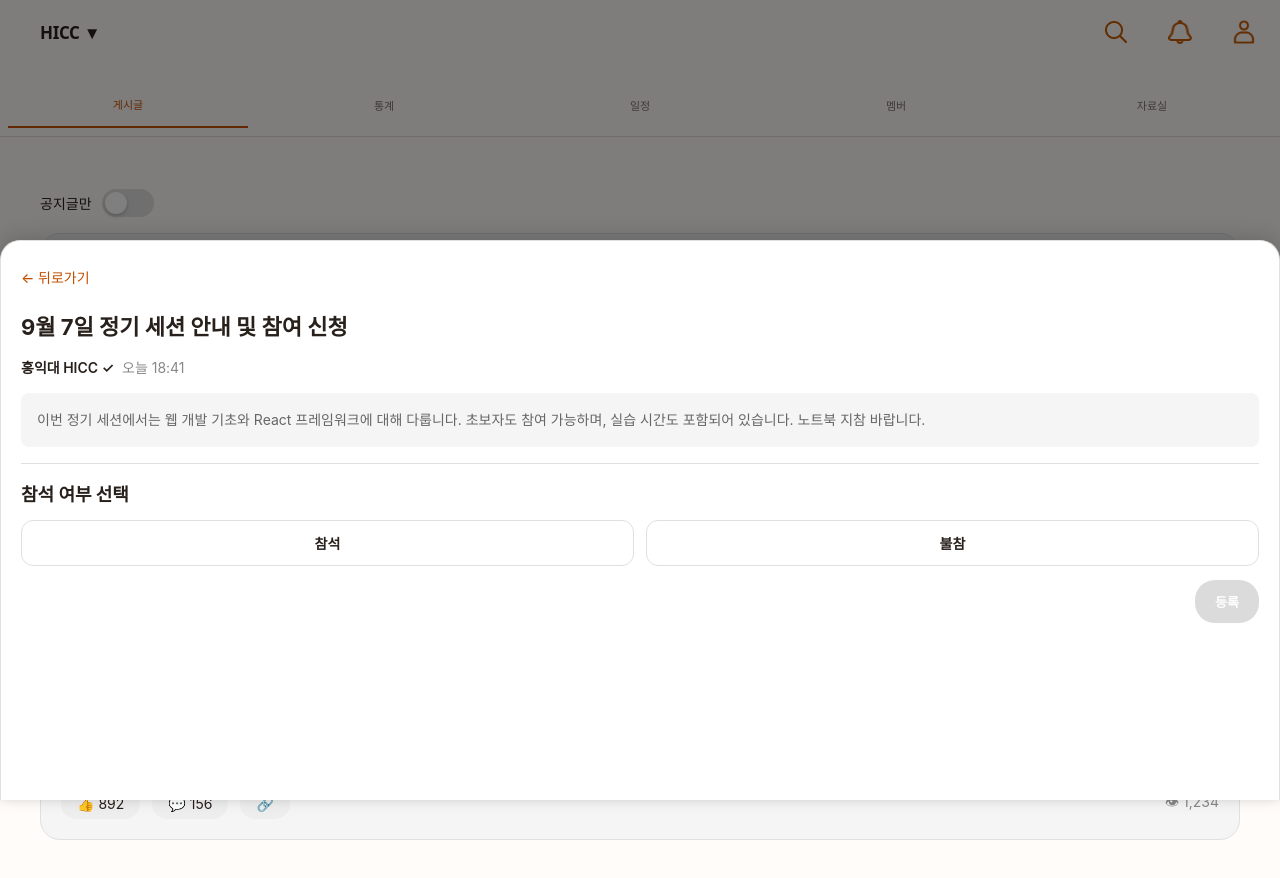
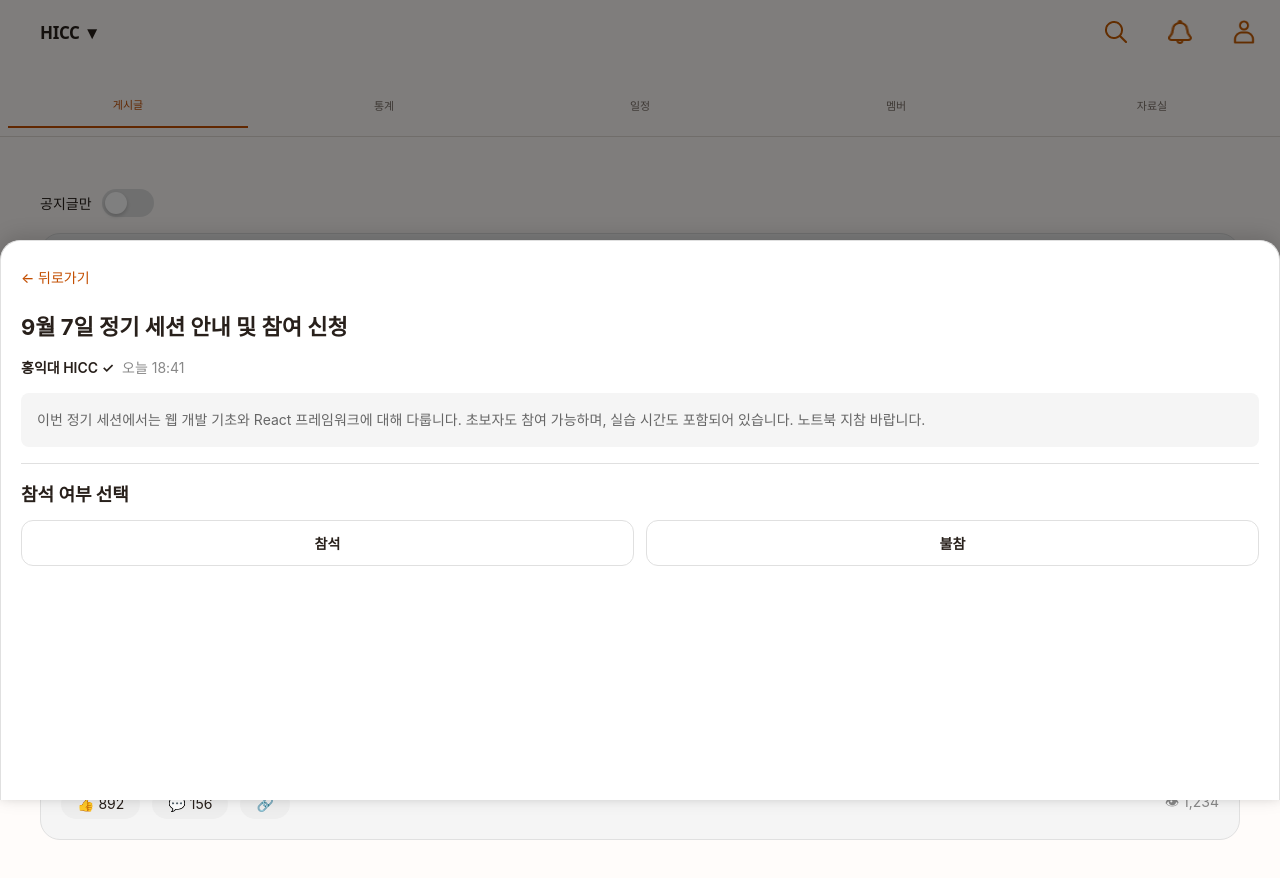
Before and after one commit to hyeonhakjang/admin_group_proto, a React (Create React App) app: page /myclub in a window 1280 px wide. Both pictures are taken after a click on the element 640 px from the left and 327 px from the top of the page. Shown: the top 878 px of the page. Built offline with nearby package versions, Linux system fonts and the light colour scheme.

Commit message:
feat: 참석/불참 즉시 확인 모달로 전환 (등록 버튼 제거)

```diff
--- a/src/components/MyClubScreen.tsx
+++ b/src/components/MyClubScreen.tsx
@@ -1218,14 +1218,17 @@ const MyClubScreen: React.FC = () => {
               >
                 ← 뒤로가기
               </button>
-              <h4 className="post-detail-title">9월 7일 정기 세션 안내 및 참여 신청</h4>
+              <h4 className="post-detail-title">
+                9월 7일 정기 세션 안내 및 참여 신청
+              </h4>
               <div className="post-detail-meta">
                 <div className="post-detail-author">홍익대 HICC ✓</div>
                 <div className="post-detail-time">오늘 18:41</div>
               </div>
               <div className="post-detail-body">
-                이번 정기 세션에서는 웹 개발 기초와 React 프레임워크에 대해 다룹니다. 초보자도
-                참여 가능하며, 실습 시간도 포함되어 있습니다. 노트북 지참 바랍니다.
+                이번 정기 세션에서는 웹 개발 기초와 React 프레임워크에 대해
+                다룹니다. 초보자도 참여 가능하며, 실습 시간도 포함되어 있습니다.
+                노트북 지참 바랍니다.
               </div>
 
               {/* 참석/불참 선택 영역 */}
@@ -1236,7 +1239,10 @@ const MyClubScreen: React.FC = () => {
                     className={`attendance-btn ${
                       attendanceChoice === "attend" ? "selected" : ""
                     }`}
-                    onClick={() => setAttendanceChoice("attend")}
+                    onClick={() => {
+                      setAttendanceChoice("attend");
+                      setShowAttendanceModal(true);
+                    }}
                   >
                     참석
                   </button>
@@ -1244,18 +1250,14 @@ const MyClubScreen: React.FC = () => {
                     className={`attendance-btn ${
                       attendanceChoice === "absent" ? "selected" : ""
                     }`}
-                    onClick={() => setAttendanceChoice("absent")}
+                    onClick={() => {
+                      setAttendanceChoice("absent");
+                      setShowAttendanceModal(true);
+                    }}
                   >
                     불참
                   </button>
                 </div>
-                <button
-                  className="attendance-submit-btn"
-                  disabled={!attendanceChoice}
-                  onClick={() => setShowAttendanceModal(true)}
-                >
-                  등록
-                </button>
               </div>
             </div>
           </div>
@@ -1278,7 +1280,8 @@ const MyClubScreen: React.FC = () => {
                   </button>
                 </div>
                 <div className="attendance-modal-body">
-                  {attendanceChoice === "attend" ? "참석" : "불참"}으로 등록할까요?
+                  {attendanceChoice === "attend" ? "참석" : "불참"}으로
+                  등록할까요?
                 </div>
                 <div className="attendance-modal-actions">
                   <button
```
